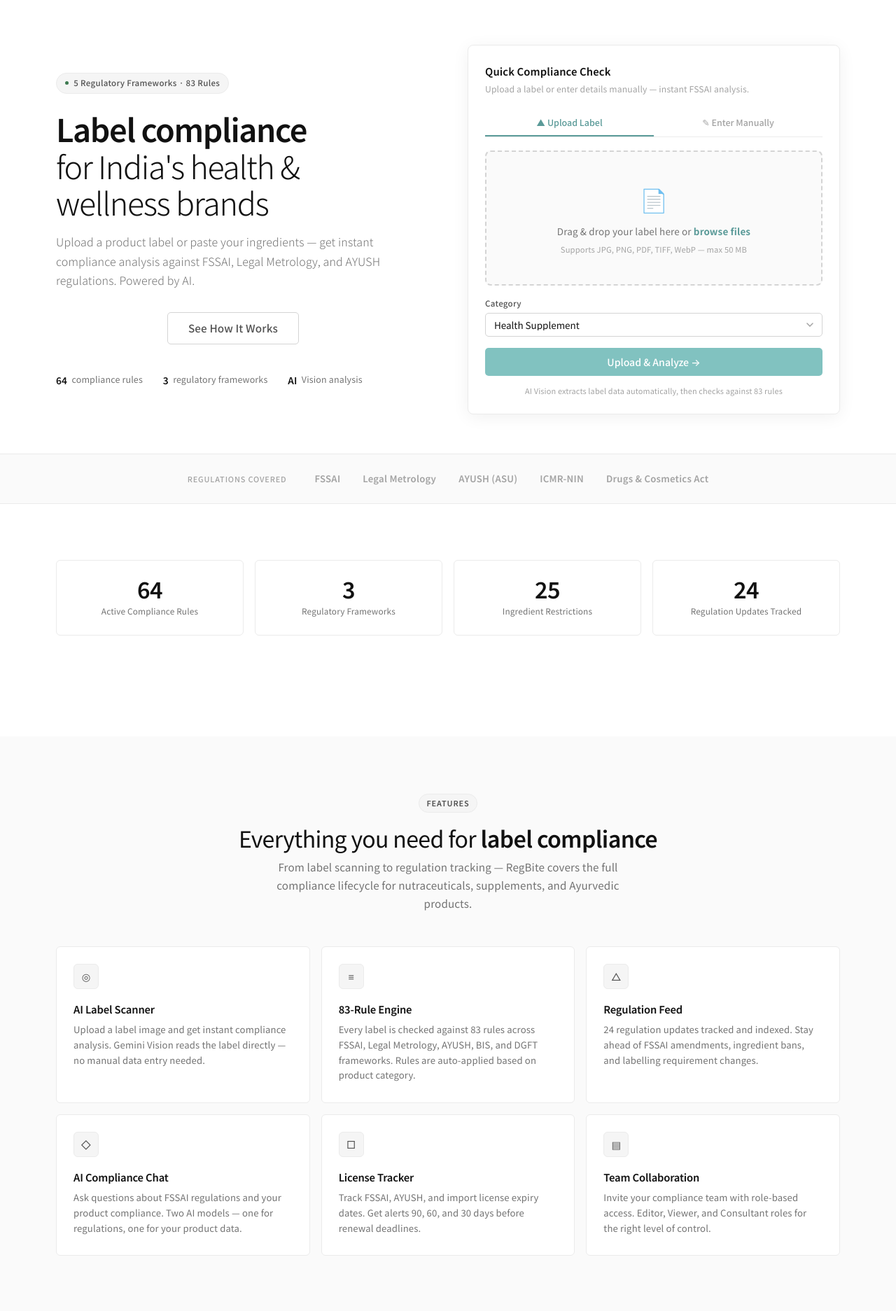
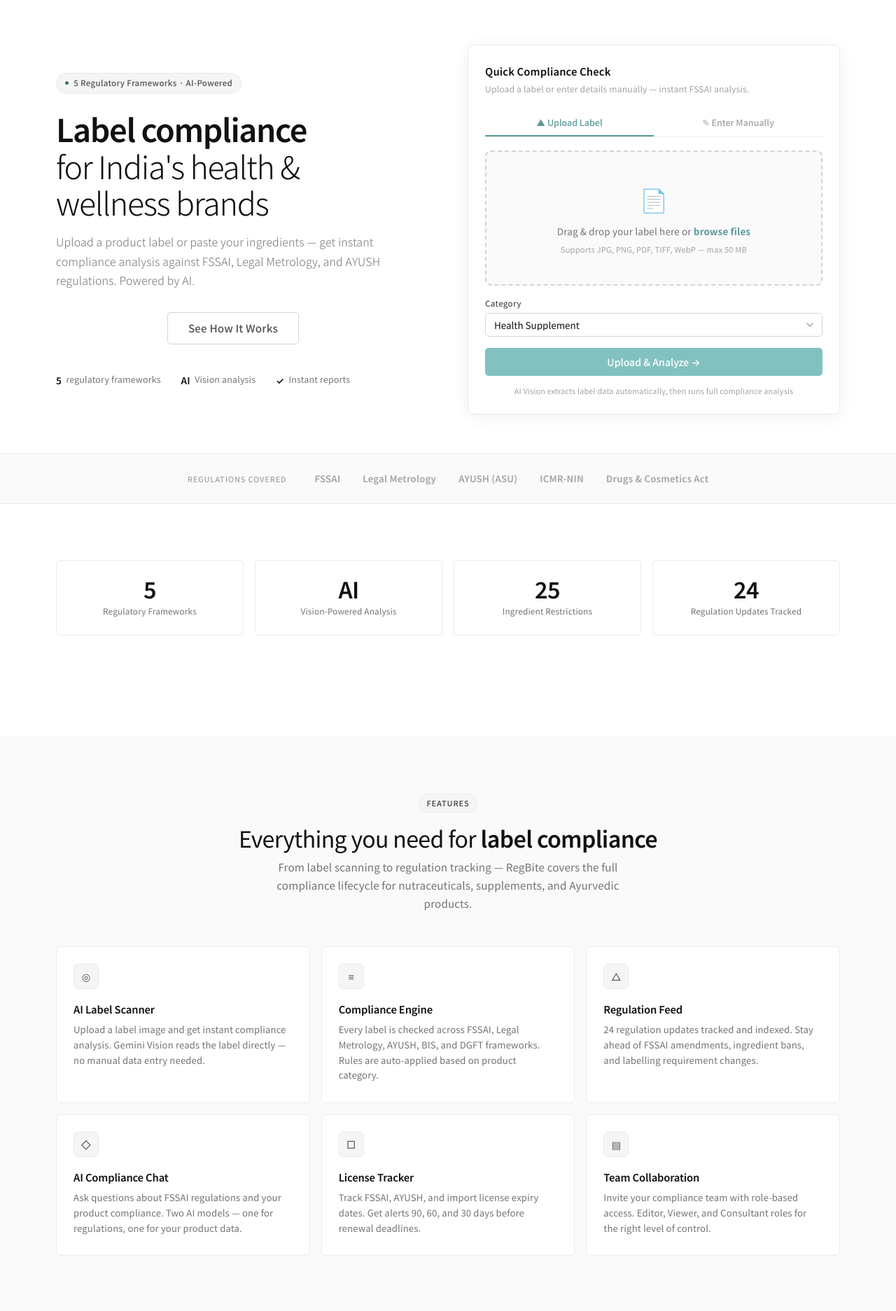
Before and after one commit to benrkumar/regbite, a FastAPI app: page / in a window 1280 px wide. Shown: the part 56-1929 px from the top of the page at 70% size. Run offline with FastAPI, Linux system fonts and the light colour scheme; some libraries are stand-ins or nearby versions.

Commit message:
fix: admin unlimited access, update label button, upload box, remove rule counts
- Admin users bypass all product/scan limits (quota_service.py)
- "Upload New Label" → "Update Label" on product detail page
- Fixed broken upload box in products.html (proper drag-drop styling)
- Removed all specific rule count mentions (64/83) from entire site:
  landing, features, help pages, changelog, FAQ, routes

Co-Authored-By: Claude Opus 4.6 <noreply@anthropic.com>

```diff
--- a/nutracomply/app/routes/help.py
+++ b/nutracomply/app/routes/help.py
@@ -22,7 +22,7 @@ SECTIONS = [
     {"slug": "products", "label": "Products", "icon": "□",
      "desc": "Create products and upload label images"},
     {"slug": "compliance", "label": "Compliance Engine", "icon": "◇",
-     "desc": "83 rules across 5 regulatory frameworks"},
+     "desc": "Comprehensive checks across 5 regulatory frameworks"},
     {"slug": "reports", "label": "Reports", "icon": "▤",
      "desc": "Generate, download, and share compliance reports"},
     {"slug": "regulations", "label": "Regulations", "icon": "≡",
--- a/nutracomply/app/templates/help.html
+++ b/nutracomply/app/templates/help.html
@@ -63,7 +63,7 @@
       <h3 class="faq-section-title">Compliance & Rules</h3>
       <div class="faq-item" onclick="this.classList.toggle('open')">
         <div class="faq-q">What regulations does RegBite check against?<span class="faq-q-icon">+</span></div>
-        <div class="faq-a">RegBite checks against three regulatory frameworks: <strong>FSSAI</strong> (43 rules — labelling, nutrition, claims, ingredients), <strong>Legal Metrology</strong> (9 rules — MRP, net quantity, manufacturer details), and <strong>AYUSH-ASU</strong> (12 rules — Ayurvedic drug labelling, restricted ingredients). AYUSH rules only apply to Ayurvedic/ASU products.</div>
+        <div class="faq-a">RegBite checks against three regulatory frameworks: <strong>FSSAI</strong> (labelling, nutrition, claims, ingredients), <strong>Legal Metrology</strong> (MRP, net quantity, manufacturer details), and <strong>AYUSH-ASU</strong> (Ayurvedic drug labelling, restricted ingredients). AYUSH rules only apply to Ayurvedic/ASU products.</div>
       </div>
       <div class="faq-item" onclick="this.classList.toggle('open')">
         <div class="faq-q">How is the compliance score calculated?<span class="faq-q-icon">+</span></div>
--- a/nutracomply/app/templates/help/faq.html
+++ b/nutracomply/app/templates/help/faq.html
@@ -25,7 +25,7 @@
         <p style="margin:0.6rem 0 0;font-size:0.85rem;color:#737373;">
           RegBite is an AI-powered FSSAI compliance platform for Indian nutraceuticals and health supplements.
           You upload your product label images, our AI extracts the data using Gemini Vision, and the compliance
-          engine checks it against 83 rules across 5 regulatory frameworks — FSSAI, Legal Metrology, AYUSH, BIS, and DGFT.
+          engine checks it across 5 regulatory frameworks — FSSAI, Legal Metrology, AYUSH, BIS, and DGFT.
         </p>
       </details>
 
@@ -80,7 +80,7 @@
         <p style="margin:0.6rem 0 0;font-size:0.85rem;color:#737373;">
           RegBite uses Google Gemini Vision to analyse your label image. The AI extracts structured data including
           product name, ingredients, nutritional information, claims, allergen declarations, manufacturer details,
-          FSSAI license number, batch/lot info, and more. This extracted data is then checked against the 83-rule engine.
+          FSSAI license number, batch/lot info, and more. This extracted data is then checked against the compliance engine.
         </p>
       </details>
 
@@ -112,7 +112,7 @@
       <details style="margin-bottom:0.8rem;border-bottom:1px solid #EBEBEB;padding-bottom:0.8rem;">
         <summary style="cursor:pointer;font-weight:500;font-size:0.9rem;">How many rules does RegBite check?</summary>
         <p style="margin:0.6rem 0 0;font-size:0.85rem;color:#737373;">
-          RegBite checks against <strong>83 compliance rules</strong> across 5 frameworks:
+          RegBite checks against <strong>comprehensive compliance checks</strong> across 5 frameworks:
           52 FSSAI rules, 9 Legal Metrology rules, 12 AYUSH rules, 4 FSS Additives rules,
           2 BIS rules, 2 DGFT rules, and 2 FSSAI Licensing rules.
         </p>
--- a/nutracomply/app/templates/help/getting_started.html
+++ b/nutracomply/app/templates/help/getting_started.html
@@ -20,7 +20,7 @@
       <h3 style="margin:0 0 0.8rem;">What is RegBite?</h3>
       <p style="font-size:0.88rem;color:#737373;margin:0 0 0.8rem;">
         RegBite is an AI-powered compliance platform built for Indian nutraceutical and health supplement companies.
-        It automates label compliance checking against <strong>83 rules across 5 regulatory frameworks</strong>:
+        It automates label compliance checking against <strong>comprehensive checks across 5 regulatory frameworks</strong>:
         FSSAI, Legal Metrology, AYUSH, BIS, and DGFT.
       </p>
       <p style="font-size:0.88rem;color:#737373;margin:0;">
@@ -61,7 +61,7 @@
         <div>
           <h4 style="margin:0 0 0.3rem;font-size:0.9rem;">View Your Compliance Report</h4>
           <p style="margin:0;font-size:0.85rem;color:#737373;">
-            Once extraction completes, RegBite automatically runs the 83-rule compliance check. You'll see a
+            Once extraction completes, RegBite automatically runs the full compliance check. You'll see a
             detailed report with your compliance score, pass/fail breakdown, and specific remediation steps
             for any violations.
           </p>
--- a/nutracomply/app/templates/help/hub.html
+++ b/nutracomply/app/templates/help/hub.html
@@ -21,7 +21,7 @@
       <p style="margin:0;font-size:0.88rem;color:#737373;">
         RegBite is an AI-powered compliance platform for Indian nutraceuticals and health supplements.
         Upload your product label images, and our engine checks them against
-        <strong>83 rules across 5 regulatory frameworks</strong> — giving you an instant compliance score
+        <strong>comprehensive checks across 5 regulatory frameworks</strong> — giving you an instant compliance score
         with actionable remediation guidance.
       </p>
     </div>
--- a/nutracomply/app/templates/help/products.html
+++ b/nutracomply/app/templates/help/products.html
@@ -68,7 +68,7 @@
         <li>The image is sent to Google Gemini Vision for AI extraction</li>
         <li>Structured data is extracted: product name, ingredients, nutrition info, claims, allergens, manufacturer details, FSSAI license number, etc.</li>
         <li>If extraction confidence is &ge; 85%, the data is cached for future re-checks (saves API tokens)</li>
-        <li>The 83-rule compliance engine runs automatically</li>
+        <li>The compliance engine runs automatically</li>
         <li>You're redirected to the compliance report with your score and detailed results</li>
       </ol>
     </div>
--- a/nutracomply/app/templates/landing.html
+++ b/nutracomply/app/templates/landing.html
@@ -254,7 +254,7 @@
     <div class="hero-text">
       <div class="hero-pill">
         <div class="hero-pill-dot"></div>
-        5 Regulatory Frameworks &middot; 83 Rules
+        5 Regulatory Frameworks &middot; AI-Powered
       </div>
       <h1>
         <strong>Label compliance</strong><br>
@@ -269,9 +269,9 @@
         <a href="#how-it-works" class="btn btn-ghost btn-xl">See How It Works</a>
       </div>
       <div class="hero-proof">
-        <div class="hero-proof-item"><span class="hero-proof-num">64</span> compliance rules</div>
-        <div class="hero-proof-item"><span class="hero-proof-num">3</span> regulatory frameworks</div>
+        <div class="hero-proof-item"><span class="hero-proof-num">5</span> regulatory frameworks</div>
         <div class="hero-proof-item"><span class="hero-proof-num">AI</span> Vision analysis</div>
+        <div class="hero-proof-item"><span class="hero-proof-num">&#10003;</span> Instant reports</div>
       </div>
     </div>
 
@@ -314,7 +314,7 @@
             </select>
           </div>
           <button type="submit" class="hc-submit" style="margin-top:1rem;" id="hc-upload-btn" disabled>Upload &amp; Analyze &rarr;</button>
-          <div class="hc-footer">AI Vision extracts label data automatically, then checks against 83 rules</div>
+          <div class="hc-footer">AI Vision extracts label data automatically, then runs full compliance analysis</div>
         </form>
       </div>
 
@@ -355,7 +355,7 @@
           </div>
           <input type="hidden" name="manufacturing_origin" value="India" />
           <button type="submit" class="hc-submit">Analyze Compliance &rarr;</button>
-          <div class="hc-footer">Checks against 83 rules across FSSAI, Legal Metrology, AYUSH, BIS &amp; DGFT</div>
+          <div class="hc-footer">Checks across FSSAI, Legal Metrology, AYUSH, BIS &amp; DGFT frameworks</div>
         </form>
       </div>
     </div>
@@ -381,12 +381,12 @@
   <div class="sec-inner">
     <div class="stats-row">
       <div class="stat-card">
-        <div class="stat-val">64</div>
-        <div class="stat-label">Active Compliance Rules</div>
+        <div class="stat-val">5</div>
+        <div class="stat-label">Regulatory Frameworks</div>
       </div>
       <div class="stat-card">
-        <div class="stat-val">3</div>
-        <div class="stat-label">Regulatory Frameworks</div>
+        <div class="stat-val">AI</div>
+        <div class="stat-label">Vision-Powered Analysis</div>
       </div>
       <div class="stat-card">
         <div class="stat-val">25</div>
@@ -417,8 +417,8 @@
       </div>
       <div class="feat-card">
         <div class="feat-icon">≡</div>
-        <h3>83-Rule Engine</h3>
-        <p>Every label is checked against 83 rules across FSSAI, Legal Metrology, AYUSH, BIS, and DGFT frameworks. Rules are auto-applied based on product category.</p>
+        <h3>Compliance Engine</h3>
+        <p>Every label is checked across FSSAI, Legal Metrology, AYUSH, BIS, and DGFT frameworks. Rules are auto-applied based on product category.</p>
       </div>
       <div class="feat-card">
         <div class="feat-icon">△</div>
@@ -462,7 +462,7 @@
       <div class="step">
         <div class="step-num">2</div>
         <h3>AI Analyzes</h3>
-        <p>Gemini Vision reads your label directly. The compliance engine runs 83 rules across FSSAI, Legal Metrology, AYUSH, BIS, and DGFT — category-aware, so only relevant rules apply.</p>
+        <p>Gemini Vision reads your label directly. The compliance engine checks across FSSAI, Legal Metrology, AYUSH, BIS, and DGFT — category-aware, so only relevant rules apply.</p>
       </div>
       <div class="step">
         <div class="step-num">3</div>
--- a/nutracomply/app/templates/product_detail.html
+++ b/nutracomply/app/templates/product_detail.html
@@ -52,7 +52,7 @@
       {% if product.sku %}<span class="pill pill-neutral">SKU: {{ product.sku }}</span>{% endif %}
     </div>
   </div>
-  <a href="/products/{{ product.id }}/upload" class="btn btn-primary">&#x2B06; Upload New Label</a>
+  <a href="/products/{{ product.id }}/upload" class="btn btn-primary">&#x2B06; Update Label</a>
 </div>
 
 {% set latest = product.latest_label %}
```
Also changed, not shown: nutracomply/app/services/quota_service.py (+10 -0 lines), nutracomply/app/templates/changelog.html (+4 -4 lines), nutracomply/app/templates/features.html (+5 -8 lines), nutracomply/app/templates/help/compliance.html (+8 -8 lines), nutracomply/app/templates/products.html (+13 -10 lines).
